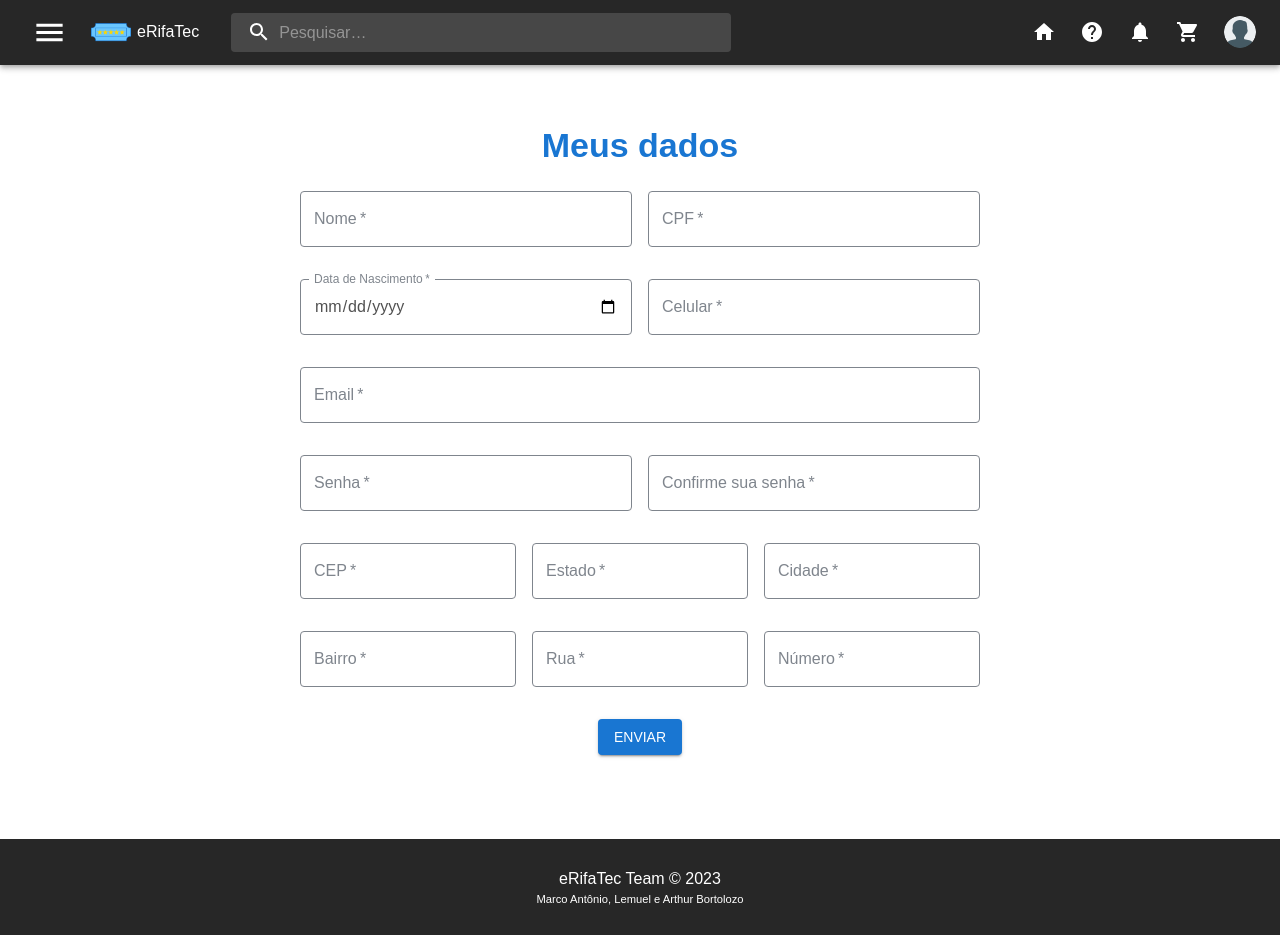
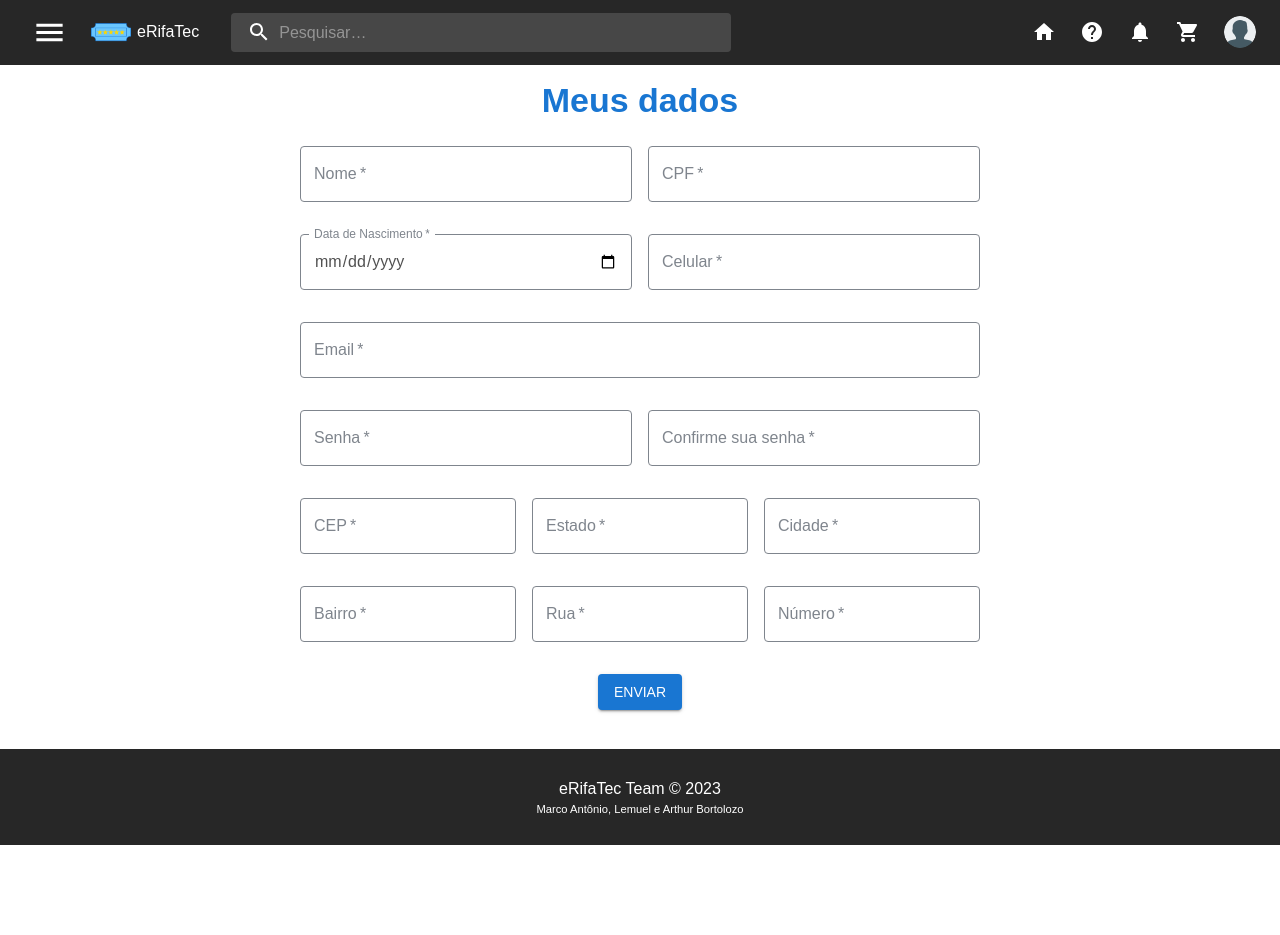
Before and after one commit to TCCMarcoLemasArthur/eRifaTec, a React (Create React App) app in the folder frontend/: page /user/1 in a window 1280 px wide. After the commit the page ends 845 px from the top, so only its background shows below. Built offline with nearby package versions, Linux system fonts and the light colour scheme; no server answers.

Commit message:
Todas as páginas ocupam seu espaço corretamente

```diff
--- a/frontend/src/App.tsx
+++ b/frontend/src/App.tsx
@@ -11,9 +11,15 @@ export default function App() {
   return (
     <BrowserRouter>
       <Header />
-      <Box sx={{
-        minHeight: `${sizeConfigs.conteudo.minHeight}`
-      }}>
+      <Box
+        component='main'
+        sx={{
+          minHeight: `${sizeConfigs.conteudo.minHeight}`,
+          '& > .MuiBox-root': {
+            minHeight: `${sizeConfigs.conteudo.minHeight}`
+          }
+        }}
+      >
         <Rotas />
       </Box>
       <Footer />
--- a/frontend/src/componentes/formlogin/formLoginStyles.ts
+++ b/frontend/src/componentes/formlogin/formLoginStyles.ts
@@ -13,12 +13,10 @@ const formLoginStyles = {
       marginBottom: 3,
     },
     formLogin: {
-      margin: '45px auto',
       width: '100%',
       maxWidth: '22rem',
       backgroundColor: 'white',
-      padding: '15px 20px',
-      borderRadius: '10px',
+      padding: '15px 20px'
     },
     campo: {
       input: {color: '#515151'},
--- a/frontend/src/componentes/formrifa/formRifaStyles.ts
+++ b/frontend/src/componentes/formrifa/formRifaStyles.ts
@@ -1,11 +1,10 @@
 const formRifaStyles = {
     formRifa: {
-      margin: '45px auto',
+      margin: 'auto',
       width: '100%',
       maxWidth: '46rem',
       backgroundColor: 'white',
-      padding: '15px 20px',
-      borderRadius: '10px',
+      padding: '15px 20px'
     },
     titulo: {
       color: 'primary.main',
--- a/frontend/src/componentes/formusuario/formUsuarioStyles.ts
+++ b/frontend/src/componentes/formusuario/formUsuarioStyles.ts
@@ -12,19 +12,11 @@ const formUsuarioStyles = {
     marginBottom: 2
   },
   formUsuario: {
-    margin: '45px auto',
+    margin: 'auto',
     width: '100%',
     maxWidth: '46rem',
     backgroundColor: 'white',
     padding: '15px 20px',
-    borderRadius: '10px',
-
-  },
-  cadastro: {
-    boxShadow: '0 0 17px rgba(0, 0, 0, 0.3)'
-  },
-  perfil: {
-
   },
   campo: {
     input: {color: '#515151'},
--- a/frontend/src/componentes/header/Header.tsx
+++ b/frontend/src/componentes/header/Header.tsx
@@ -112,7 +112,7 @@ export default function Header() {
 
 
   return (
-    <Box>
+    <Box component='header'>
       <AppBar position="static" sx={styles.container}>
         <Toolbar>
           <Box
--- a/frontend/src/componentes/header/headerStyles.ts
+++ b/frontend/src/componentes/header/headerStyles.ts
@@ -5,7 +5,8 @@ const sizes = sizeConfigs.header
 const headerStyles = {
   container: {
     bgcolor: 'background.dark',
-    height: `${sizes.height}`
+    height: `${sizes.height}`,
+    boxShadow: 'none'
   },
   logo: {
     width: 40,
--- a/frontend/src/paginas/CadastroUsuario.tsx
+++ b/frontend/src/paginas/CadastroUsuario.tsx
@@ -1,11 +1,17 @@
 import React from 'react';
+
+import Box from '@mui/material/Box';
 
 import FormUsuario from '../componentes/formusuario/FormUsuario';
 
 export default function CadastroUsuario() {
   return (
-    <>
+    <Box sx={{
+      display: 'flex',
+      alignItems: 'center',
+      justifyContent: 'center'
+    }}>
       <FormUsuario cadastro />
-    </>
+    </Box>
   );
 }
--- a/frontend/src/paginas/CriarRifa.tsx
+++ b/frontend/src/paginas/CriarRifa.tsx
@@ -1,11 +1,17 @@
 import React from 'react';
+
+import Box from '@mui/material/Box';
 
 import FormRifa from '../componentes/formrifa/FormRifa';
 
 export default function CriarRifa() {
   return (
-    <>
+    <Box sx={{
+      display: 'flex',
+      alignItems: 'center',
+      justifyContent: 'center'
+    }}>
       <FormRifa />
-    </>
+    </Box>
   );
 }
--- a/frontend/src/paginas/Home.tsx
+++ b/frontend/src/paginas/Home.tsx
@@ -2,7 +2,7 @@ import React from 'react';
 import { useNavigate } from 'react-router-dom';
 
 import Button from '@mui/material/Button';
-import Container from '@mui/material/Container';
+import Box from '@mui/material/Box';
 import Typography from '@mui/material/Typography';
 
 export default function Home() {
@@ -30,10 +30,9 @@ export default function Home() {
 
   return (
     <>
-      <Container sx={{
+      <Box sx={{
         display: 'flex',
         flexDirection: 'column',
-        justifyContent: 'center',
         alignItems: 'center',
         width: '100%',
         p: '20px 0'
@@ -65,7 +64,7 @@ export default function Home() {
         <Button onClick={noPage} variant='contained' color='error'>
           Página 404
         </Button>
-      </Container>
+      </Box>
     </>
   );
 }
--- a/frontend/src/paginas/ListarUsuarios.tsx
+++ b/frontend/src/paginas/ListarUsuarios.tsx
@@ -1,12 +1,14 @@
 import React from 'react';
+
+import Box from '@mui/material/Box';
 
 import GridUsuarios from '../componentes/gridusuarios/GridUsuarios';
 
 export default function ListarUsuarios() {
 
   return (
-    <>
+    <Box>
       <GridUsuarios />
-    </>
+    </Box>
   );
 }
--- a/frontend/src/paginas/LoginUsuario.tsx
+++ b/frontend/src/paginas/LoginUsuario.tsx
@@ -1,12 +1,17 @@
 import React from 'react';
+
+import Box from '@mui/material/Box';
 
 import FormLogin from "../componentes/formlogin/FormLogin";
 
-
 export default function LoginUsuario() {
   return (
-    <>
+    <Box sx={{
+      display: 'flex',
+      alignItems: 'center',
+      justifyContent: 'center'
+    }}>
       <FormLogin />
-    </>
+    </Box>
   );
 }
--- a/frontend/src/paginas/PerfilUsuario.tsx
+++ b/frontend/src/paginas/PerfilUsuario.tsx
@@ -1,11 +1,17 @@
 import React from 'react';
+
+import Box from '@mui/material/Box';
 
 import FormUsuario from '../componentes/formusuario/FormUsuario';
 
 export default function PerfilUsuario() {
   return (
-    <>
+    <Box sx={{
+      display: 'flex',
+      alignItems: 'center',
+      justifyContent: 'center'
+    }}>
       <FormUsuario cadastro={false} />
-    </>
+    </Box>
   );
 }
```
